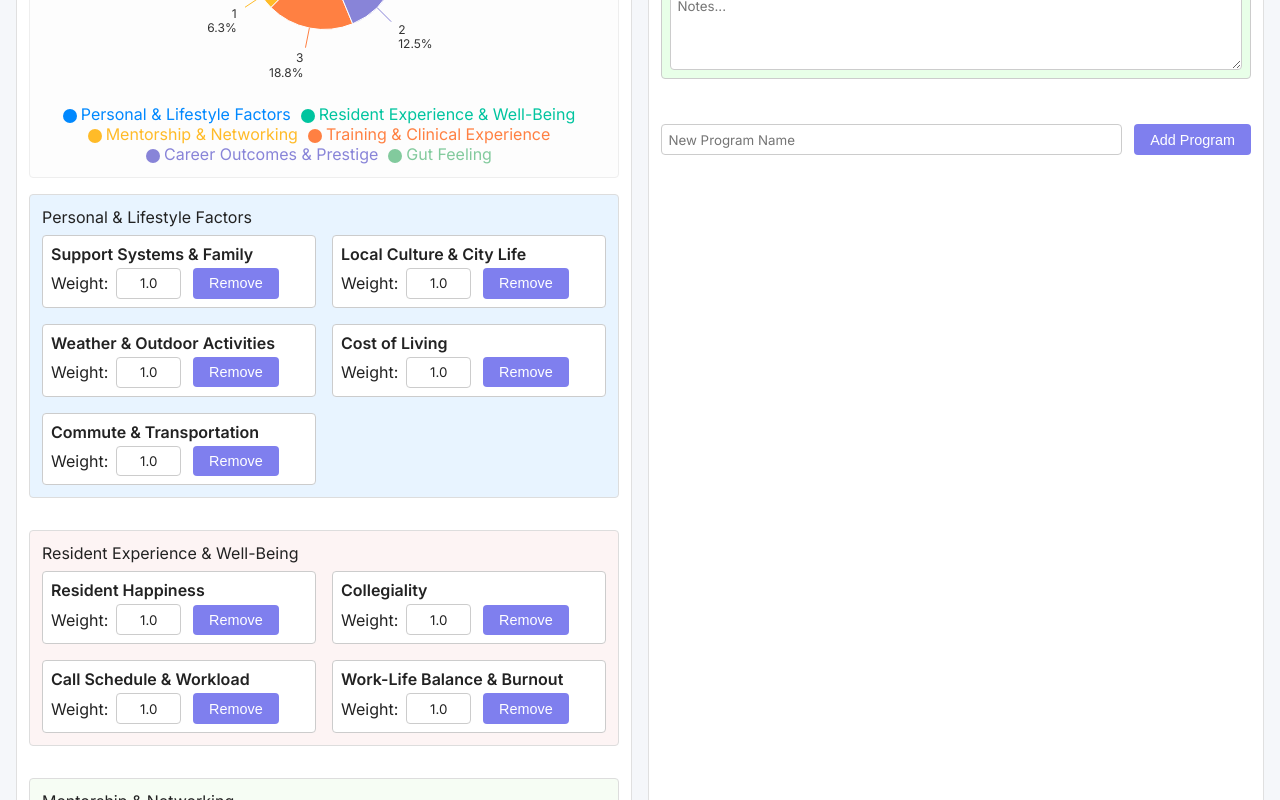
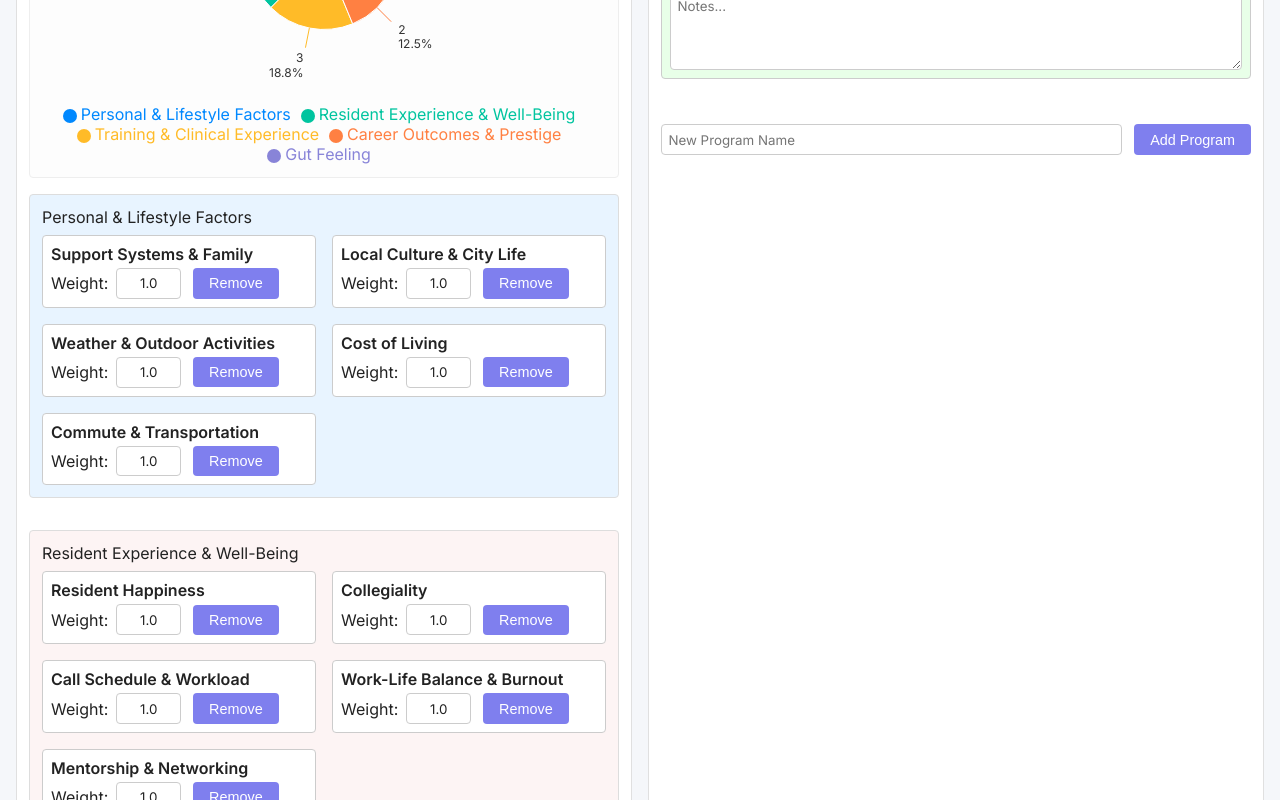
Before and after one commit to tig3r66/rank-order-list, a React (Create React App) app: page / in a window 1280 px wide. Shown: the part 380-1180 px from the top of the page. Built offline with nearby package versions, Linux system fonts and the light colour scheme; the HTML template or start-up script is replaced by a standard one.

Commit message:
Update App.js

```diff
--- a/src/App.js
+++ b/src/App.js
@@ -19,7 +19,7 @@ const initialCriteria = [
   { id: 'collegiality', label: 'Collegiality', category: 'Resident Experience & Well-Being', weight: '1.0' },
   { id: 'callSchedule', label: 'Call Schedule & Workload', category: 'Resident Experience & Well-Being', weight: '1.0' },
   { id: 'workLifeBalance', label: 'Work-Life Balance & Burnout', category: 'Resident Experience & Well-Being', weight: '1.0' },
-  { id: 'mentorship', label: 'Resident Experience & Well-Being', category: 'Mentorship & Networking', weight: '1.0' },
+  { id: 'mentorship', label: 'Mentorship & Networking', category: 'Resident Experience & Well-Being', weight: '1.0' },
   { id: 'caseVolume', label: 'Case Volume', category: 'Training & Clinical Experience', weight: '1.0' },
   { id: 'caseComplexity', label: 'Case Complexity/Diversity', category: 'Training & Clinical Experience', weight: '1.0' },
   { id: 'operativeExposure', label: 'Operative Exposure', category: 'Training & Clinical Experience', weight: '1.0' },
```
